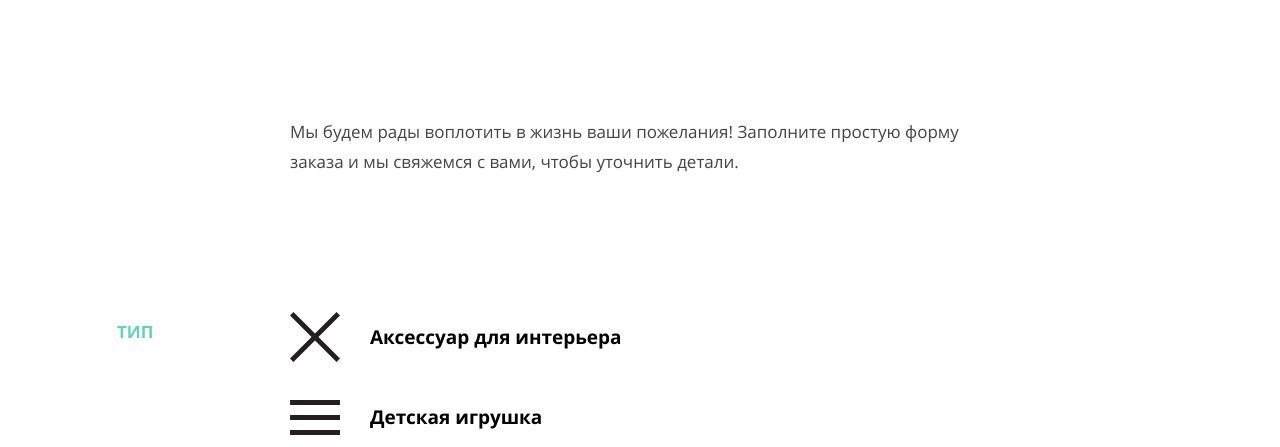
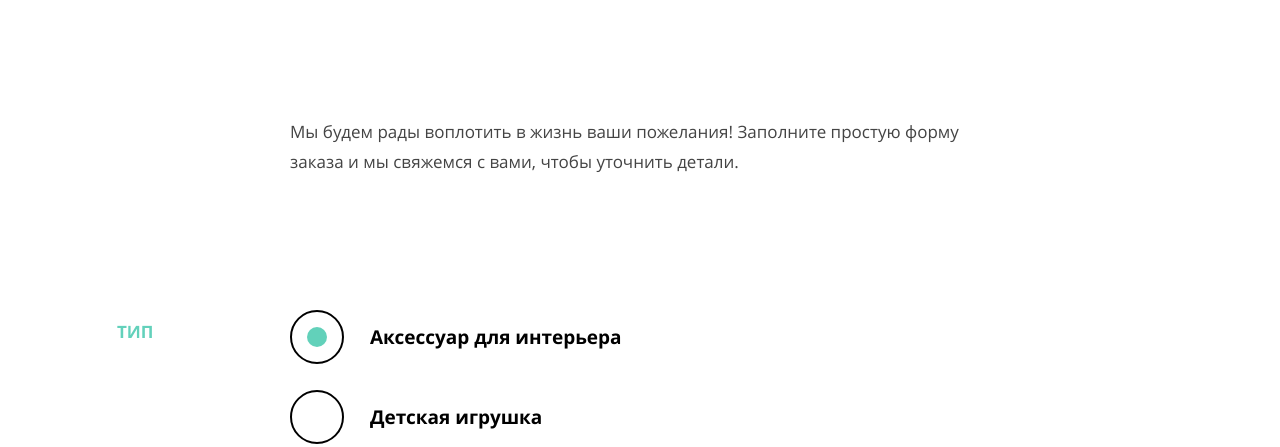
Before and after one commit to p-kachalov/mishka, a website: page source/form.html in a window 1280 px wide. Shown: the part 353-800 px from the top of the page. Drawn offline with nearby package versions, Linux system fonts and the light colour scheme; files that its build step writes are made by us from their sources.

Commit message:
image for radio

```diff
--- a/source/sass/blocks/radio.scss
+++ b/source/sass/blocks/radio.scss
@@ -24,15 +24,15 @@
     display: block;
     position: absolute;
     left: 0;
-    background-image: url("../../img/icon-menu-open.svg");
+    border: 2px solid black;
+    border-radius: 50%;
     background-repeat: no-repeat;
     background-position: center center;
-    background-size: contain;
   }
 }
 
 .radio__input:checked + .radio__label::before {
-  background-image: url("../../img/icon-menu-close.svg");
+  background-image: url("../../img/radio-check.svg");
 }
 
 @media (min-width: $tablet-width) {
```
Also changed, not shown: source/img/radio-check.svg (added).
